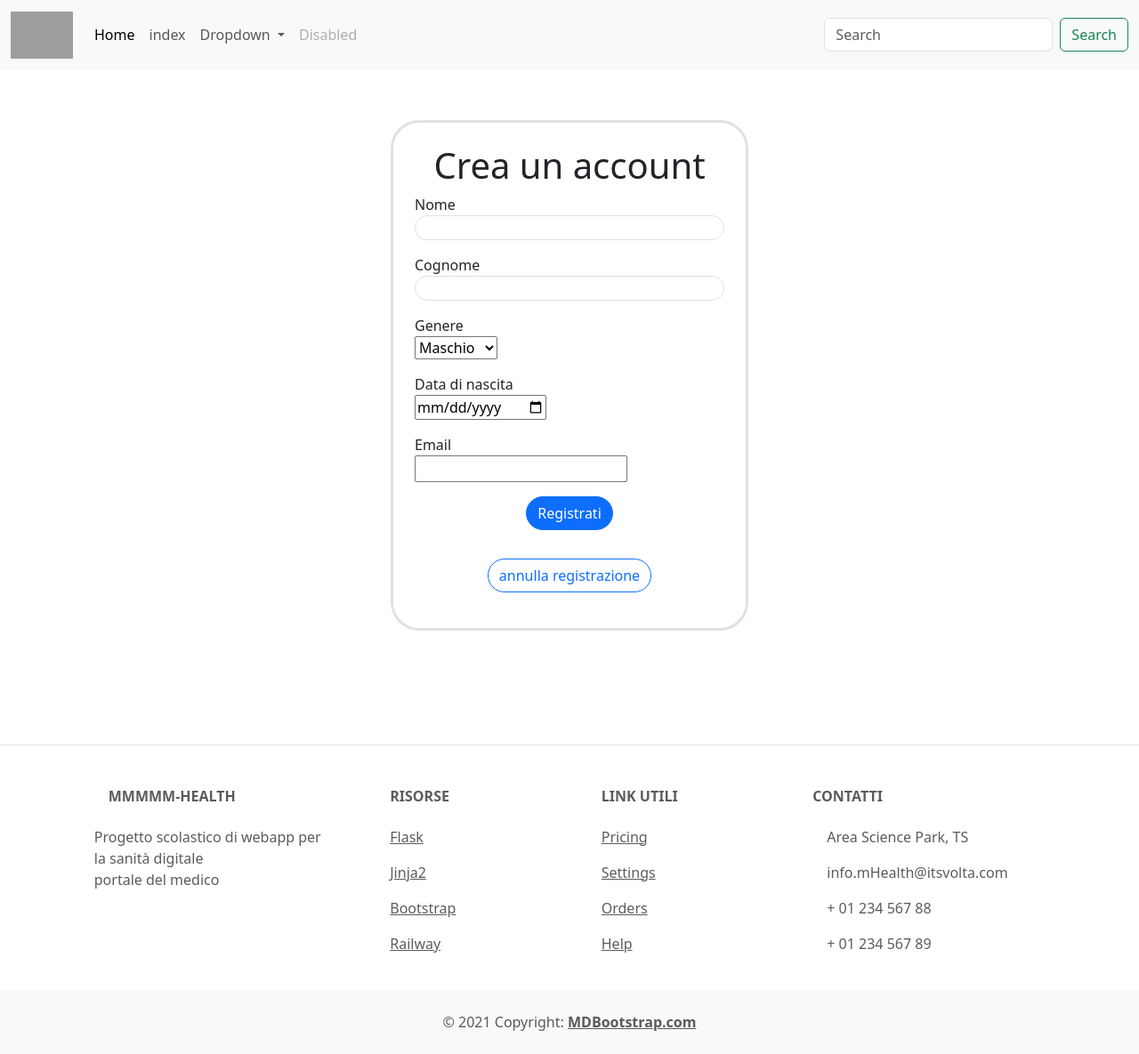
After one commit to Lasagnanator/mmmHealth-webapp, a Flask app: page /registrazionePz in a window 1280 px wide. The commit adds this page. Shown: the whole page at 89% size. Run offline with Flask 3, Linux system fonts and the light colour scheme; some libraries are stand-ins or nearby versions; grey boxes are pictures that could not be loaded.

Commit message:
aggiunta pagina registrazione paziente

```diff
--- a/app/forms.py
+++ b/app/forms.py
@@ -1,16 +1,18 @@
 from flask_wtf import FlaskForm
-from wtforms import StringField, PasswordField, BooleanField, SubmitField, DateField, SelectField
+from wtforms import StringField, PasswordField, BooleanField, SubmitField, DateField, SelectField, EmailField
 from wtforms.validators import DataRequired, ValidationError, EqualTo, Length
 from wtforms_alchemy import PhoneNumberField
 from datetime import date, datetime
+import hashlib
 
 
 
 
+hash =  input
 '''form per login entrambi utenti'''
 class LoginForm(FlaskForm):
     username    = StringField('Username', validators=[DataRequired()])
-    password    = PasswordField('Password', validators=[DataRequired()])
+    password    = hashlib.sha512( str(PasswordField('Password', validators=[DataRequired()])).encode("utf-8") ).hexdigest()
     remember_me = BooleanField('Remember Me')
     submit      = SubmitField('Sign In')
 
@@ -22,14 +24,21 @@ TODO: un solo account per numero di telefono
 
 class RegistrationForm(FlaskForm):
 
-    name        = StringField('Nome', validators=[DataRequired(), Length(min=5, max=255)])
-    lastname    = StringField('Cognome', validators=[DataRequired(), Length(min=5, max=255)])
+    name        = StringField('Nome', validators=[DataRequired(), Length(min=1, max=50)])
+    lastname    = StringField('Cognome', validators=[DataRequired(),Length(min=1, max=50)])
     phoneNumber = PhoneNumberField('Numero di telefono', validators=[DataRequired()], region='IT')
     password    = PasswordField('Password', validators=[DataRequired(),Length(min=5, max=64)])
     password_c  = PasswordField('Conferma Password', validators=[DataRequired(),EqualTo('password', message='le password devono combaciare')])
-    submit      = SubmitField('Register')
+    submit      = SubmitField('Registrati')
 
+class RegistrationPzForm(FlaskForm):
 
+    name        = StringField('Nome', validators=[DataRequired(), Length(min=1, max=255)])
+    lastname    = StringField('Cognome', validators=[DataRequired(), Length(min=1, max=255)])
+    sex         = SelectField('Genere', choices=[('Maschio', 'Maschio'), ('Femmina','Femmina')])  #scelta restituisce un boolean
+    birthdate   = DateField  ('Data di nascita', validators=[DataRequired()])
+    email       = EmailField ('Email', validators=[DataRequired()])
+    submit      = SubmitField('Registrati')
 
 
 #TODO:creare altri form per filtrare risultati qua sotto
--- a/app/routes.py
+++ b/app/routes.py
@@ -1,6 +1,8 @@
 from flask import render_template, flash, redirect, url_for
 from app import app
-from app.forms import LoginForm, PatientFilters, RegistrationForm, DoctorReport
+from app.forms import LoginForm, PatientFilters, RegistrationForm, DoctorReport, RegistrationPzForm
+import random
+import string
 
 
 patients = {'Giovanni Genovesi',
@@ -36,7 +38,7 @@ def registration():
         flash('registration requested for user {}'.format(
             form.name.data))
         print(form.name.data, form.lastname.data, form.password.data )
-        return redirect(url_for('index'))
+        return redirect(url_for('login'))
     return render_template('registration.html', title='Registration', form=form)
 
 
@@ -52,6 +54,14 @@ def index():
     return render_template('index.html', title='profilo doc', patients = patients, form = form)#sostituire patient con dati DB
 
 
+@app.route('/registrazionePz', methods=['GET', 'POST'])
+def registrazionePz():
+    form = RegistrationPzForm()
+    if form.validate_on_submit():
+        pw_autogen = ''.join(random.choice(string.ascii_lowercase) for i in range(8))#da inviare a DB
+        print(pw_autogen)
+        return redirect(url_for('index'))
+    return render_template('registrazionePz.html', title= 'Registrazione nuovo paziente', form= form)
 
 
 
--- /dev/null
+++ b/app/templates/registrazionePz.html
@@ -0,0 +1,67 @@
+{% extends "base.html" %}
+
+{% block content %}
+<div class="d-flex justify-content-center m-5 p-2">
+    <div class="d-block border border-3 rounded-5 p-4">
+
+        <h1 class="text-center">Crea un account</h1>
+        <!--TODO: definire la action del from-->
+        <form action="" method="post" novalidate>
+            {{ form.hidden_tag() }}
+            <span>
+                <p>
+                    {{ form.name.label }}<br>
+                    {{ form.name(class_="border rounded-pill ", size=32) }}</p>
+                {% for error in form.name.errors %}
+                <span style="color: red;">[{{ error }}]</span>
+                {% endfor %}
+
+            </span>
+            <span>
+                <p>
+                    {{ form.lastname.label }}<br>
+                    {{ form.lastname(class_="border rounded-pill ", size=32) }}</p>
+                {% for error in form.lastname.errors %}
+                <span style="color: red;">[{{ error }}]</span>
+                {% endfor %}
+            </span>
+            <span>
+                <p>
+                    <!--sex  BOOLEAN-->
+                    {{ form.sex.label }}<br>
+                    {{ form.sex }}
+                </p>
+                {% for error in form.sex.errors %}
+                <span style="color: red;">[{{ error }}]</span>
+                {% endfor %}
+
+            </span>
+            <span>
+                <p>
+                    <!--data di nascita-->
+                    {{ form.birthdate.label }}<br>
+                    {{ form.birthdate}}
+                </p>
+                {% for error in form.birthdate.errors %}
+                <span style="color: red;">[{{ error }}]</span>
+                {% endfor %}
+            </span>
+            <span>
+                <p>
+                    <!-- email -->
+                    {{ form.email.label }}<br>
+                    {{ form.email }}
+                </p>
+                {% for error in form.email.errors %}
+                <span style="color: red;">[{{ error }}]</span>
+                {% endfor %}
+            </span>
+            <p class="text-center ">{{ form.submit(class_="btn btn-primary rounded-pill") }}</p>
+        </form>
+        <span class="justify-content-center pt-3 d-block">
+            <p class="text-center"><a class="btn btn-outline-primary rounded-pill" role="button"
+                    href="{{url_for('index')}}">annulla registrazione</a></p>
+        </span>
+    </div>
+</div>
+{% endblock %}
```
Also changed, not shown: app/templates/base_doc.html (+6 -1 lines).
